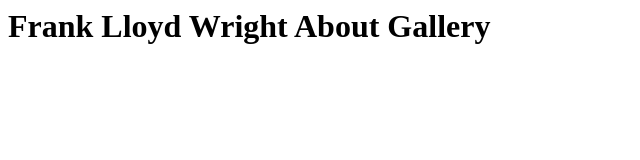
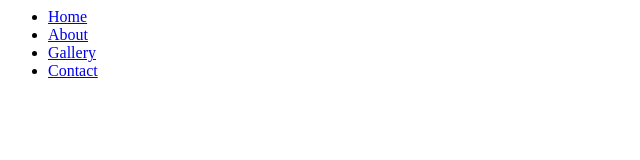
Before and after one commit to naylakiandra/INTD-219-examples, a plain HTML site: page index.html in a window 1280 px wide. Shown: the whole page, without its empty margins (0-640 px from the left). Drawn offline with Linux system fonts and the light colour scheme.

Commit message:
Update index.html

```diff
--- a/index.html
+++ b/index.html
@@ -1,5 +1,10 @@
-<h1>
-    Frank Lloyd Wright
-    About
-    Gallery
-</h1>
+<header>
+    <nav>
+         <ul>
+            <li><a href="#home">Home</a></li>
+            <li><a href="#about">About</a></li>
+            <li><a href="#gallery">Gallery</a></li>
+            <li><a href="#contact">Contact</a></li>
+            </ul>
+    </nav>
+</header>
```
